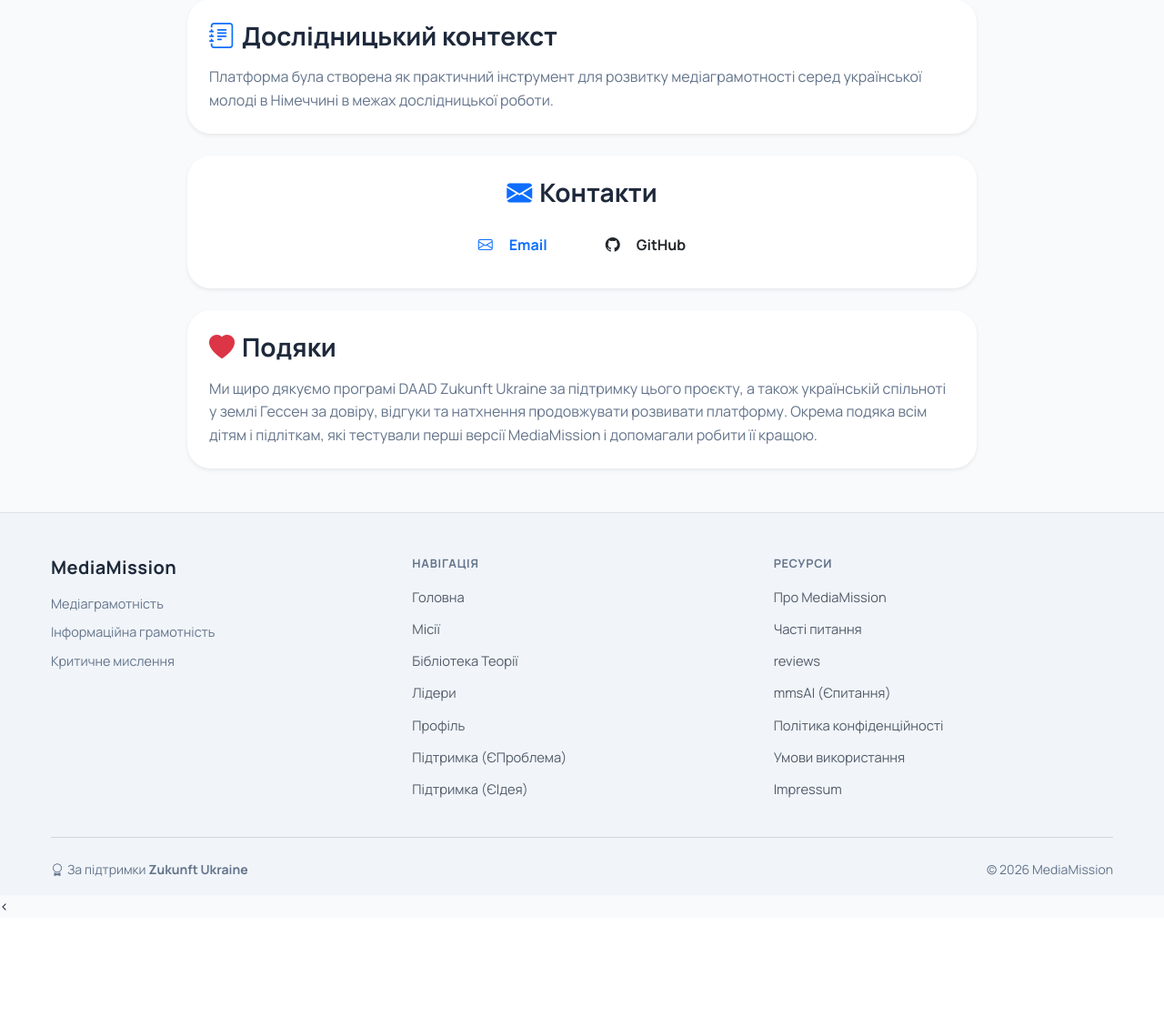
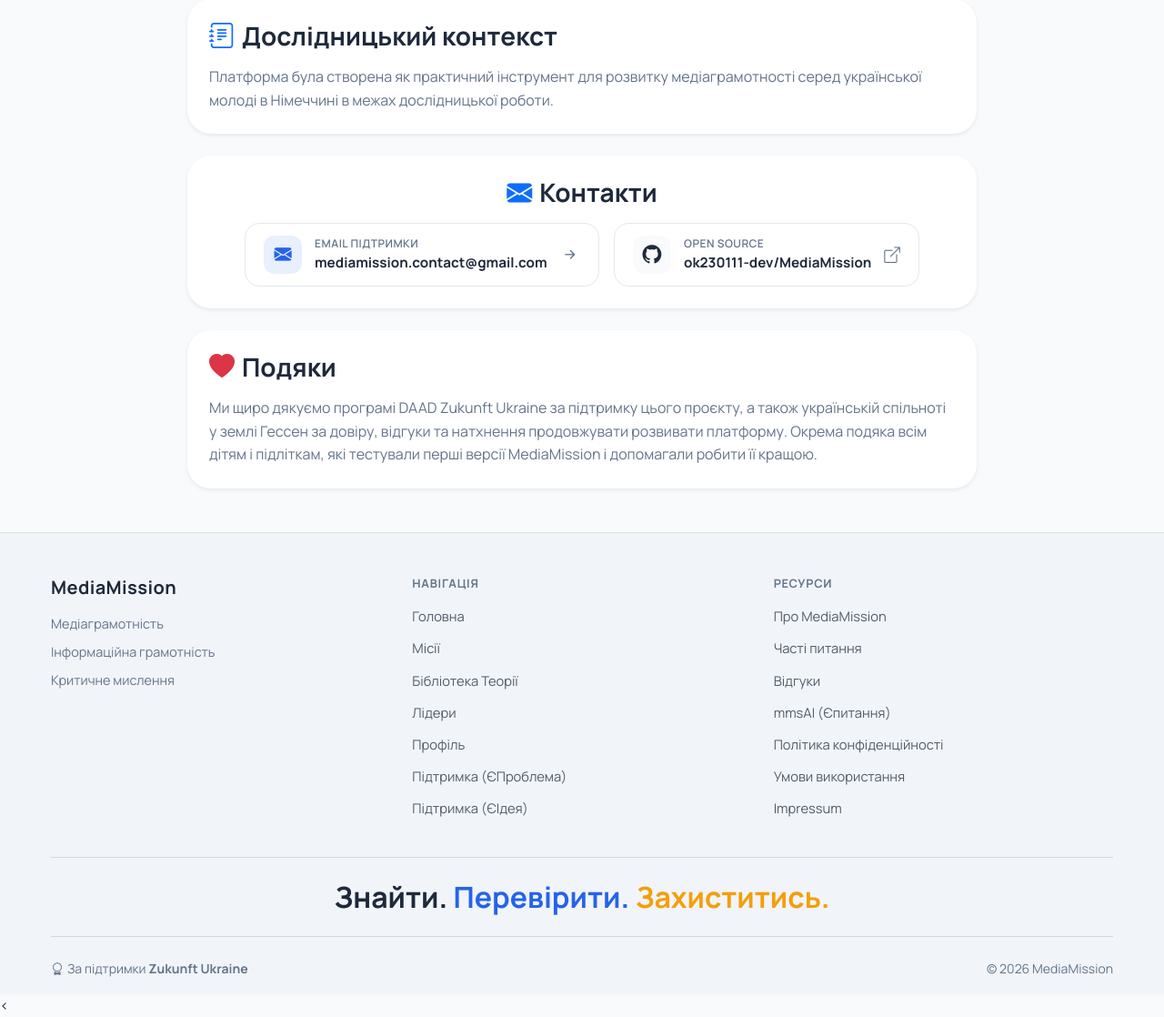
Before and after one commit to ok230111-dev/MediaMission, a Flask app: page /about in a window 1280 px wide. Shown: the part 2056-3174 px from the top of the page at 91% size. Before the commit the page ends 3057 px from the top, so only its background shows below. Run offline with Flask 3, Linux system fonts and the light colour scheme; parts of the project's set-up code (start-up, migrations or seed data) failed here and were passed over; some libraries are stand-ins or nearby versions.

Commit message:
ID 48, 51

```diff
--- a/templates/about.html
+++ b/templates/about.html
@@ -294,15 +294,33 @@ MediaMission{% endblock %} {% block style %}
         t('about_contact_title') }}
       </h3>
       <div class="d-flex justify-content-center gap-3 flex-wrap">
-        <a href="/contact" class="btn btn-outline-primary">
-          <i class="bi bi-envelope me-2"></i>Email
+        <a
+          href="mailto:mediamission.contact@gmail.com"
+          class="contact-email-card text-decoration-none"
+        >
+          <div class="contact-icon-wrapper">
+            <i class="bi bi-envelope-fill"></i>
+          </div>
+          <div class="contact-info">
+            <span class="contact-label">Email підтримки</span>
+            <span class="contact-email">mediamission.contact@gmail.com</span>
+          </div>
+          <i class="bi bi-arrow-right-short contact-arrow"></i>
         </a>
         <a
           href="https://github.com/ok230111-dev/MediaMission"
           target="_blank"
-          class="btn btn-outline-dark"
+          rel="noopener noreferrer"
+          class="github-card text-decoration-none"
         >
-          <i class="bi bi-github me-2"></i>GitHub
+          <div class="github-icon-wrapper">
+            <i class="bi bi-github"></i>
+          </div>
+          <div class="github-info">
+            <span class="github-label">Open Source</span>
+            <span class="github-repo">ok230111-dev/MediaMission</span>
+          </div>
+          <i class="bi bi-box-arrow-up-right github-arrow"></i>
         </a>
       </div>
     </div>
@@ -319,4 +337,128 @@ MediaMission{% endblock %} {% block style %}
     </div>
   </div>
 </section>
+
+<style>
+  .contact-email-card {
+    display: inline-flex;
+    align-items: center;
+    gap: 14px;
+    padding: 12px 20px;
+    background: var(--surface-color, #ffffff);
+    border: 1px solid var(--border-color, #e2e8f0);
+    border-radius: 16px;
+    transition: all 0.25s ease;
+  }
+
+  .contact-email-card:hover {
+    border-color: var(--primary-color, #2563eb);
+    transform: translateY(-2px);
+    box-shadow: 0 8px 20px rgba(37, 99, 235, 0.1);
+  }
+
+  .contact-icon-wrapper {
+    width: 42px;
+    height: 42px;
+    border-radius: 12px;
+    background: rgba(37, 99, 235, 0.1);
+    color: var(--primary-color, #2563eb);
+    display: flex;
+    align-items: center;
+    justify-content: center;
+    font-size: 1.2rem;
+  }
+
+  .contact-info {
+    display: flex;
+    flex-direction: column;
+    text-align: left;
+  }
+
+  .contact-label {
+    font-size: 0.75rem;
+    font-weight: 600;
+    text-transform: uppercase;
+    letter-spacing: 0.5px;
+    color: var(--text-light, #64748b);
+  }
+
+  .contact-email {
+    font-size: 0.95rem;
+    font-weight: 700;
+    color: var(--text-color, #0f172a);
+  }
+
+  .contact-arrow {
+    font-size: 1.4rem;
+    color: var(--text-light, #64748b);
+    transition: transform 0.2s ease;
+  }
+
+  .contact-email-card:hover .contact-arrow {
+    transform: translateX(4px);
+    color: var(--primary-color, #2563eb);
+  }
+
+  .github-card {
+    display: inline-flex;
+    align-items: center;
+    gap: 14px;
+    padding: 12px 20px;
+    background: var(--surface-color, #ffffff);
+    border: 1px solid var(--border-color, #e2e8f0);
+    border-radius: 16px;
+    transition: all 0.25s ease;
+  }
+
+  .github-card:hover {
+    border-color: var(--text-color, #0f172a);
+    transform: translateY(-2px);
+    box-shadow: var(--shadow-medium, 0 8px 20px rgba(0, 0, 0, 0.08));
+  }
+
+  .github-icon-wrapper {
+    width: 42px;
+    height: 42px;
+    border-radius: 12px;
+    background: var(--background-color, #f8fafc);
+    color: var(--text-color, #0f172a);
+    display: flex;
+    align-items: center;
+    justify-content: center;
+    font-size: 1.3rem;
+  }
+
+  .github-info {
+    display: flex;
+    flex-direction: column;
+    text-align: left;
+  }
+
+  .github-label {
+    font-size: 0.75rem;
+    font-weight: 600;
+    text-transform: uppercase;
+    letter-spacing: 0.5px;
+    color: var(--text-light, #64748b);
+  }
+
+  .github-repo {
+    font-size: 0.95rem;
+    font-weight: 700;
+    color: var(--text-color, #0f172a);
+  }
+
+  .github-arrow {
+    font-size: 1.1rem;
+    color: var(--text-light, #64748b);
+    transition:
+      transform 0.2s ease,
+      color 0.2s ease;
+  }
+
+  .github-card:hover .github-arrow {
+    transform: translate(2px, -2px);
+    color: var(--text-color, #0f172a);
+  }
+</style>
 {% endblock %}
--- a/templates/admin.html
+++ b/templates/admin.html
@@ -99,10 +99,11 @@
         </button>
         <li class="nav-item">
           <button
-            class="nav-link"
+            class="btn"
             data-bs-toggle="pill"
             data-bs-target="#reviews-pane"
             type="button"
+            role="tab"
           >
             <i class="bi bi-star-fill me-1"></i>Відгуки
             <span
--- a/templates/base.html
+++ b/templates/base.html
@@ -672,6 +672,7 @@
     <main class="main-content flex-grow-1t">
       {% block content %} {% endblock %}
     </main>
+
     <footer class="site-footer mt-auto pt-5 pb-3">
       <div class="container">
         <div class="row g-4">
@@ -716,6 +717,16 @@
               <li><a href="/impressum">{{ t('nav_impressum') }}</a></li>
             </ul>
           </div>
+        </div>
+
+        <hr class="my-4" />
+
+        <div class="text-center mb-1">
+          <h2 class="fw-bold">
+            <span class="step-neutral">{{ t('find') }}</span>
+            <span class="step-primary">{{ t('verify') }}</span>
+            <span class="step-success">{{ t('protect') }}</span>
+          </h2>
         </div>
 
         <hr class="my-4" />
--- a/translations.py
+++ b/translations.py
@@ -673,6 +673,7 @@ TRANSLATIONS = {
         "issue_content_not_loading": "Контент не завантажується",
         "issue_missing_content": "Відсутній матеріал або стаття",
         "issue_broken_resource_link": "Не працює посилання на ресурс",
+        "reviews": "Відгуки"
     },
     "de": {
         "theme_toggle_label": "Design",
@@ -1342,6 +1343,7 @@ TRANSLATIONS = {
         "issue_content_not_loading": "Inhalt lädt nicht",
         "issue_missing_content": "Fehlendes Material oder Artikel",
         "issue_broken_resource_link": "Ressourcen-Link funktioniert nicht",
+        "reviews": "Rezensionen"
     },
     "en": {
         "theme_toggle_label": "Theme",
@@ -2010,6 +2012,7 @@ TRANSLATIONS = {
         "issue_content_not_loading": "Content not loading",
         "issue_missing_content": "Missing material or article",
         "issue_broken_resource_link": "Broken resource link",
+        "reviews": "Reviews"
     },
 }
 
```
